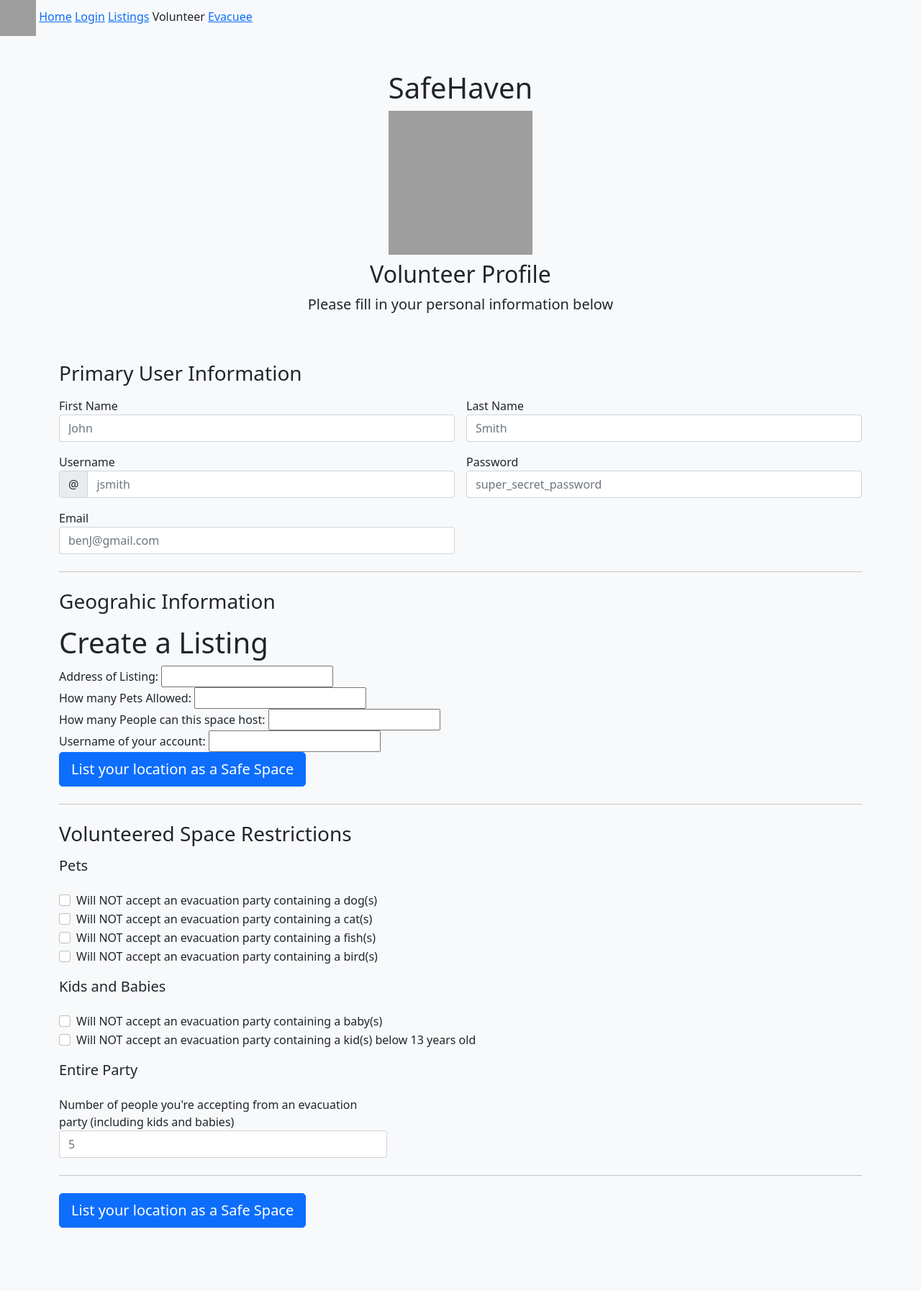
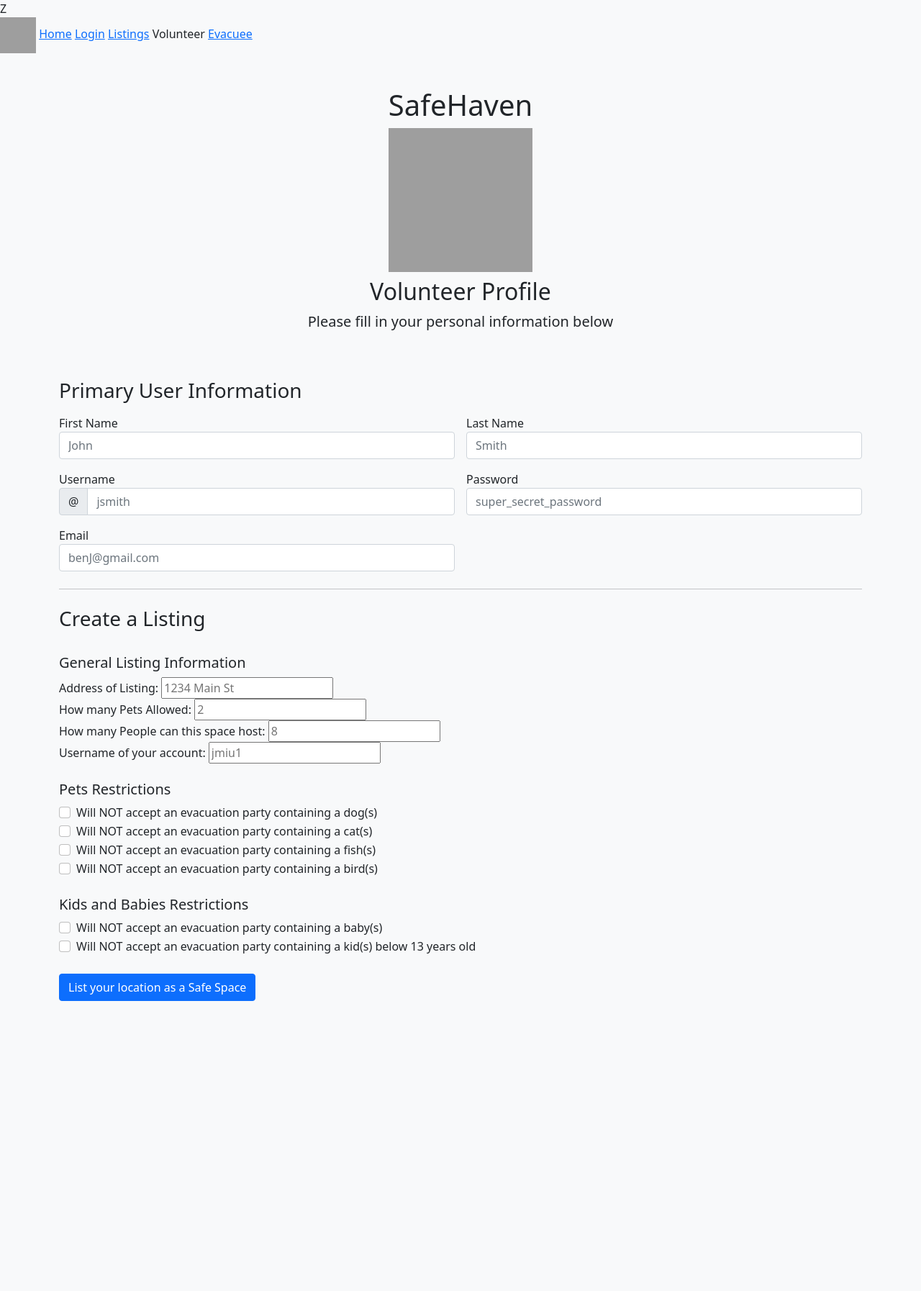
Before and after one commit to austinjjohn/CMSC447-Project, a Django app: page /volunteer in a window 1280 px wide. Shown: the whole page at 72% size. After the commit the page ends 1391 px from the top, so only its background shows below. Run offline with Django 4.2, Linux system fonts and the light colour scheme; grey boxes are pictures that could not be loaded.

Commit message:
fixed volunteer page form groupings
made input parts of volunteer page into same form instead of two, made POST button a real button, put placeholder values, did spacing for inputs with columns, and put button below restrictions

```diff
--- a/SafeHaven/Haven/templates/volunteer_profile_page.html
+++ b/SafeHaven/Haven/templates/volunteer_profile_page.html
@@ -8,7 +8,7 @@
     <!-- Bootstrap CSS -->
     <link href="https://cdn.jsdelivr.net/npm/bootstrap@5.1.3/dist/css/bootstrap.min.css" rel="stylesheet" integrity="sha384-1BmE4kWBq78iYhFldvKuhfTAU6auU8tT94WrHftjDbrCEXSU1oBoqyl2QvZ6jIW3" crossorigin="anonymous">
 
-    <title>SafeHaven Website</title>
+    <title>SafeHaven Website</title>Z
 </head>
 <body class="bg-light">
 {% include 'navbar.html' %}
@@ -77,84 +77,26 @@
 
 <div class="container mt-3">
     <hr class="my-4">
-    <h3 class="mb-3">Geograhic Information</h3>
-
-    <h1>Create a Listing </h1>
-    <form action="listings" method="POST">
+    <h3>Create a Listing </h3>
+    <form action="listings" method="POST" style='margin: 0; padding: 0;'>
         {% csrf_token %}
-        Address of Listing: <input type="text" name="address"/><br/>
-        How many Pets Allowed: <input type="number" name="pets" /><br/>
-        How many People can this space host: <input type="number" name="spaces" /><br/>
-        Username of your account: <input type="text" name="username" /><br/>
+        <br>
+        <h5>General Listing Information</h5>
+        <div class="col-12">
+            Address of Listing: <input type="text" name="address" placeholder="1234 Main St"/><br/>
+        </div>
+        <div class="col-12">
+            How many Pets Allowed: <input type="number" name="pets" placeholder="2"/><br/>
+        </div>
+        <div class="col-12">
+            How many People can this space host: <input type="number" name="spaces" placeholder="8"/><br/>
+        </div>
+        <div class="col-12">
+            Username of your account: <input type="text" name="username" placeholder="jmiu1"/><br/>
+        </div>
         <!--<input type="submit" value="Post"/>-->
-        <button type="submit" class="btn btn-primary btn-lg btn-block">List your location as a Safe Space</button>
-    </form>
-<!--    <form novalidate>-->
-<!--        <div class="row g-3">-->
-<!--            <div class="col-md-5">-->
-<!--                <label for="country" class=""form-label">Country</label>-->
-<!--                <select id="country" class="form-control">-->
-<!--                    <option value="">Choose...</option>-->
-<!--                    <option value="Australia">Australia</option>-->
-<!--                    <option value="Egypt">Egypt</option>-->
-<!--                    <option value="France">France</option>-->
-<!--                    <option value="Germany">Germany</option>-->
-<!--                    <option value="Italy">Italy</option>-->
-<!--                    <option value="Kuwait">Kuwait</option>-->
-<!--                    <option value="United States">United States</option>-->
-<!--                    <option value="Yemen">Yemen</option>-->
-
-<!--                </select>-->
-<!--                <div class="invalid-feedback">-->
-<!--                    Valid last name is required.-->
-<!--                </div>-->
-<!--            </div>-->
-
-<!--            <div class="col-md-4">-->
-<!--                <label for="state" class=""form-label">State</label>-->
-<!--                <select id="state" class="form-control">-->
-<!--                    <option value="">Choose...</option>-->
-<!--                    <option value="Australia">Australia</option>-->
-<!--                    <option value="Egypt">Egypt</option>-->
-<!--                    <option value="France">France</option>-->
-<!--                    <option value="Germany">Germany</option>-->
-<!--                    <option value="Italy">Italy</option>-->
-<!--                    <option value="Kuwait">Kuwait</option>-->
-<!--                    <option value="United States">United States</option>-->
-<!--                    <option value="Yemen">Yemen</option>-->
-
-<!--                </select>-->
-<!--                <div class="invalid-feedback">-->
-<!--                    Valid last name is required.-->
-<!--                </div>-->
-<!--            </div>-->
-
-<!--            <div class="col-md-3">-->
-<!--                <label for="zipcode" class=""form-label">Zipcode</label>-->
-<!--                <input id="zipcode" type="number" class="form-control" placeholder="25565" required>-->
-<!--                <div class="invalid-feedback">-->
-<!--                    Valid last name is required.-->
-<!--                </div>-->
-<!--            </div>-->
-
-<!--            <div class="col-sm-5">-->
-<!--                <label for="address" class=""form-label">Address</label>-->
-<!--                <input id="address" type="text" class="form-control" placeholder="1234 Main St" required>-->
-<!--                <div class="invalid-feedback">-->
-<!--                    Valid first name is required.-->
-<!--                </div>-->
-<!--            </div>-->
-
-<!--        </div>-->
-<!--    </form>-->
-</div>
-
-<div class="container mt-3">
-    <hr class="my-4">
-    <h3 class="mb-3">Volunteered Space Restrictions</h3>
-    <form novalidate>
-        <div class="row g-3">
-            <h5>Pets</h5>
+        <br>
+        <h5>Pets Restrictions</h5>
             <div class="col-12">
                 <div class="form-check">
                     <input id="dog" type="checkbox" class="form-check-input">
@@ -174,7 +116,8 @@
                 </div>
 
             </div>
-            <h5>Kids and Babies</h5>
+            <br>
+            <h5>Kids and Babies Restrictions</h5>
             <div class="col-12">
                 <div class="form-check">
                     <input id="baby" type="checkbox" class="form-check-input">
@@ -185,21 +128,8 @@
                     <input id="kid" type="checkbox" class="form-check-input">
                     <label class="form-check-label" for="kid">Will NOT accept an evacuation party containing a kid(s) below 13 years old</label>
                 </div>
-
-            </div>
-            <h5>Entire Party</h5>
-            <div class="col-sm-5">
-                <label for="partyCount" class=""form-label">Number of people you're accepting from an evacuation party (including kids and babies)</label>
-                <input id="partyCount" type="number" class="form-control" placeholder="5" required>
-                <div class="invalid-feedback">
-                    Valid first name is required.
-                </div>
-            </div>
-        </div>
-        <hr class="my-4">
-
-        <button class="btn btn-primary btn-lg btn-block">List your location as a Safe Space</button>
-
+        <br>
+        <button type="submit" class="btn btn-primary btn-block">List your location as a Safe Space</button>
     </form>
 </div>
 
```
